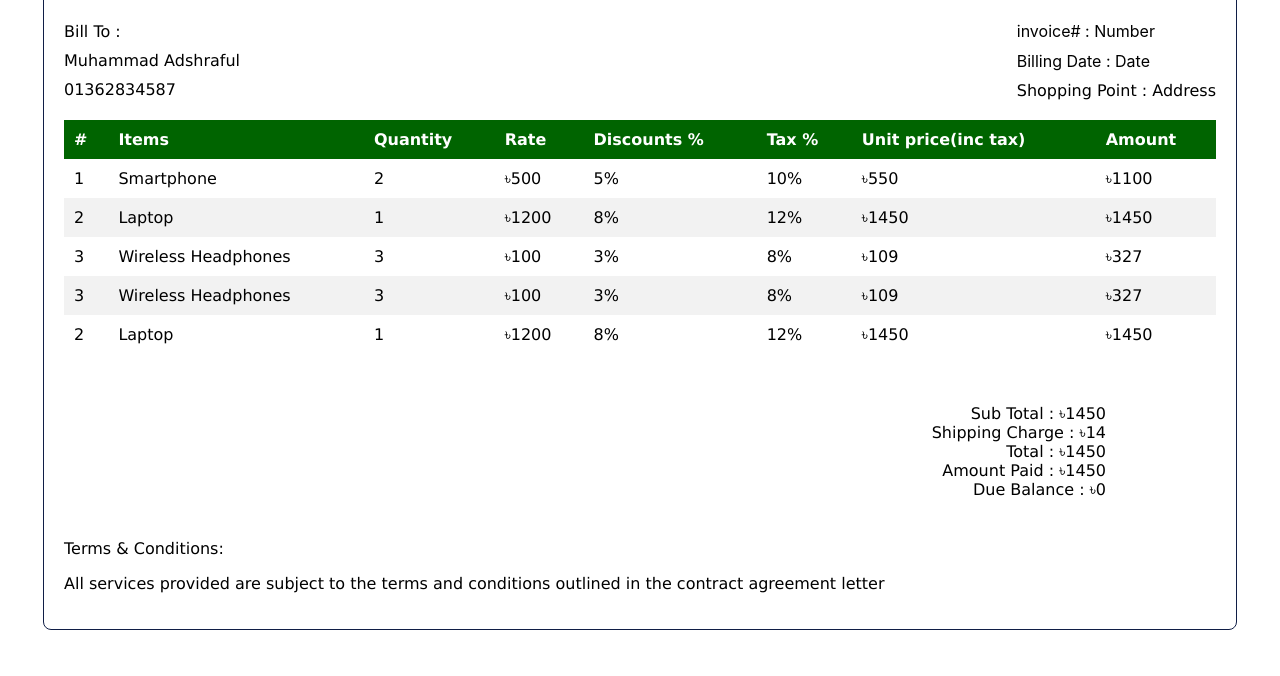
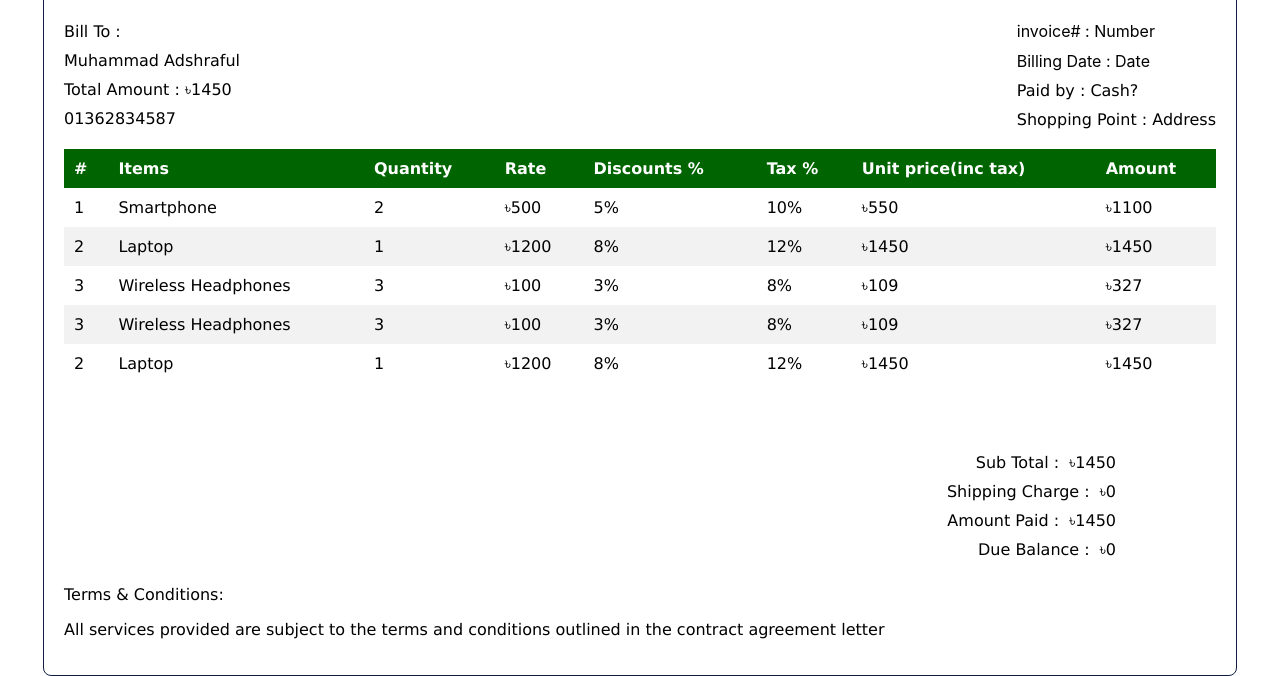
Before and after one commit to muhamash/invoice, a plain HTML site: page index.html in a window 1280 px wide. Shown: the part 276-952 px from the top of the page. Before the commit the page ends 906 px from the top, so only its background shows below. Drawn offline with Linux system fonts and the light colour scheme.

Commit message:
basic invoice done awaited to be styled more

```diff
--- a/index.html
+++ b/index.html
@@ -129,11 +129,13 @@
 			<div>
 				<p style="margin: 0; padding:10px 0px 0px 0px;">Bill To :</p>
 				<p style="margin: 0; padding:10px 0px 0px 0px;">Muhammad Adshraful</p>
+				<p style="margin: 0; padding:10px 0px 0px 0px;">Total Amount : ৳1450</p>
 				<p style="margin: 0; padding:10px 0px 0px 0px;">01362834587</p>
 			</div>
 			<div>
 				<p style="margin: 0; padding:10px 0px 0px 0px; font-family: 'Inter', sans-serif;">invoice# : Number</p>
 				<p style="margin: 0; padding:10px 0px 0px 0px; font-family: 'Inter', sans-serif;">Billing Date : Date</p>
+				<p style="margin: 0; padding:10px 0px 0px 0px;">Paid by : Cash?</p>
 				<p style="margin: 0; padding:10px 0px 0px 0px;">Shopping Point : Address</p>
 			</div>
 		</div>
@@ -210,11 +212,13 @@
         		<td style="padding: 10px;">৳1450</td>
         		<td style="padding: 10px;">৳1450</td>
     		</tr>
-
+			</table>
+		</div>
 			<!-- calculation div should placed bellow amount row -->
+		<div style="display: flex; flex-direction:column; gap:10px; justify-content:flex-end; align-items: flex-end; padding: 50px 100px 10px 10px">
 			<!-- Total Calculation Row -->
-    		<tr style="background-color:#ffffff;">
-        		<!-- Cells for total calculation -->
+    		<!-- <table>
+				<tr style="background-color:#ffffff;">
         		<td colspan="8" style="padding: 30px 110px 0px 20px;">
             		<div style="display: flex; justify-content: flex-end; flex-wrap: wrap;">
                 		<div style="flex: 0 0 100%; text-align: right; padding: 20px 0px 20px 0px;">
@@ -226,8 +230,25 @@
                 		</div>
             		</div>
         		</td>
-    		</tr>
-			</table>
+    			</tr>
+			</table> -->
+
+			<div style="display: flex; gap:10px; align-items:center;">
+				<p style="margin: 0px;">Sub Total :</p>
+				<p style="margin: 0px;">৳1450</p>
+			</div>
+			<div style="display: flex; gap:10px; align-items:center;">
+				<p style="margin: 0px;">Shipping Charge :</p>
+				<p style="margin: 0px;">৳0</p>
+			</div>
+			<div style="display: flex; gap:10px; align-items:center;">
+				<p style="margin: 0px;">Amount Paid :</p>
+				<p style="margin: 0px;">৳1450</p>
+			</div>
+			<div style="display: flex; gap:10px; align-items:center;">
+				<p style="margin: 0px;">Due Balance :</p>
+				<p style="margin: 0px;">৳0</p>
+			</div>
 		</div>
 		<div>
 			<p>Terms & Conditions:</p>
```
